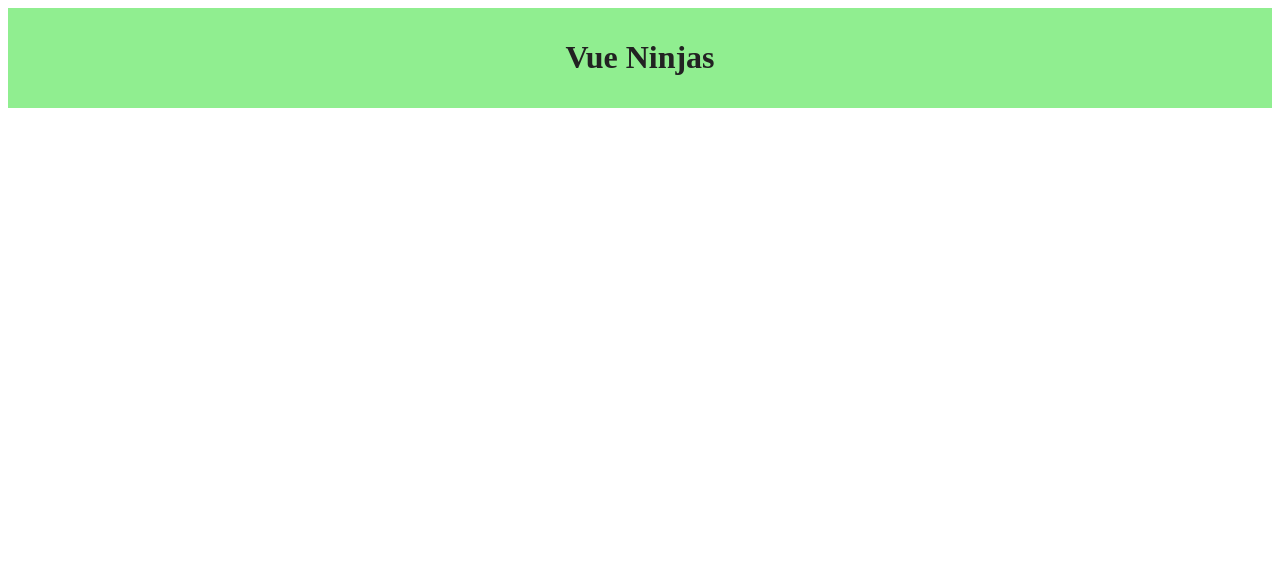
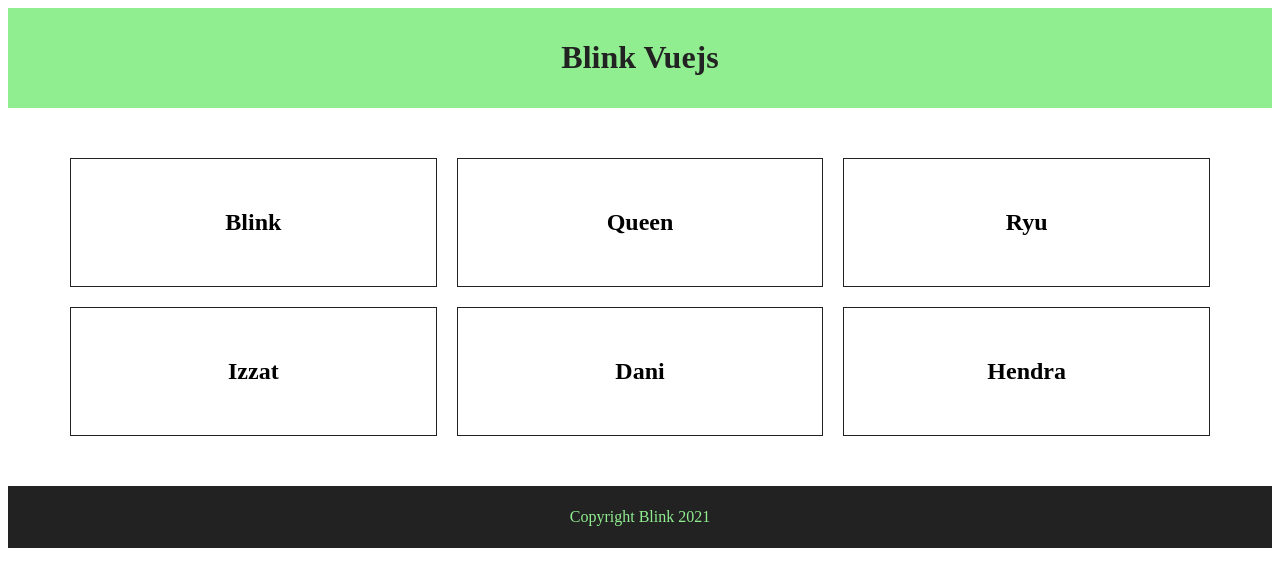
Before and after one commit to farhandardiri/mdnj, a Vue app: page / in a window 1280 px wide. Shown: the top 586 px of the page. Built offline with nearby package versions, Linux system fonts and the light colour scheme.

Commit message:
nesting components example

```diff
--- a/src/App.vue
+++ b/src/App.vue
@@ -1,14 +1,20 @@
 <template>
   <div>
     <app-header></app-header>
+    <app-ninjas></app-ninjas>
+    <app-footer></app-footer>
   </div>
 </template>
 
 <script>
 import Header from "./components/Header";
+import Footer from "./components/Footer";
+import Ninjas from "./components/Ninjas";
 export default {
   components: {
     "app-header": Header,
+    "app-footer": Footer,
+    "app-ninjas": Ninjas,
   },
   data() {
     return {};
--- a/src/components/Footer.vue
+++ b/src/components/Footer.vue
@@ -1,12 +1,26 @@
-<template></template>
+<template>
+  <footer>
+    <p>{{ copyright }}</p>
+  </footer>
+</template>
 
 <script>
 export default {
   data() {
-    return {};
+    return {
+      copyright: "Copyright Blink 2021",
+    };
   },
 };
 </script>
 
 <style scoped>
+footer {
+  background: #222;
+  padding: 6px;
+}
+p {
+  color: lightgreen;
+  text-align: center;
+}
 </style>
--- a/src/components/Header.vue
+++ b/src/components/Header.vue
@@ -8,7 +8,7 @@
 export default {
   data() {
     return {
-      title: "Vue Ninjas",
+      title: "Blink Vuejs",
     };
   },
 };
--- a/src/components/Ninjas.vue
+++ b/src/components/Ninjas.vue
@@ -1,8 +1,14 @@
 <template>
-  <div>
-    <h1>List of ninjas</h1>
+  <div id="ninjas">
     <ul>
-      <li v-for="ninja in ninjas">{{ ninja }}</li>
+      <li
+        v-for="(ninja, index) in ninjas"
+        :key="index"
+        v-on:click="ninja.show = !ninjas.show"
+      >
+        <h2>{{ ninja.name }}</h2>
+        <h3 v-show="ninja.show">{{ ninja.speciality }}</h3>
+      </li>
     </ul>
   </div>
 </template>
@@ -11,14 +17,39 @@
 export default {
   data() {
     return {
-      ninjas: ["Farhan", "Blink", "Queen"],
+      ninjas: [
+        { name: "Blink", speciality: "Vue Components", show: false },
+        { name: "Queen", speciality: "HTML Wizardry", show: false },
+        { name: "Ryu", speciality: "Click Events", show: false },
+        { name: "Izzat", speciality: "Sound System", show: false },
+        { name: "Dani", speciality: "Photograpy", show: false },
+        { name: "Hendra", speciality: "Kepala Asrama", show: false },
+      ],
     };
   },
 };
 </script>
 
 <style scoped>
-h1 {
-  color: green;
+#ninjas {
+  width: 100%;
+  max-width: 1200px;
+  margin: 40px auto;
+  padding: 0 20px;
+  box-sizing: border-box;
+}
+ul {
+  display: flex;
+  flex-wrap: wrap;
+  list-style-type: none;
+  padding: 0;
+}
+li {
+  flex-grow: 1;
+  flex-basis: 300px;
+  text-align: center;
+  padding: 30px;
+  border: 1px solid #222;
+  margin: 10px;
 }
 </style>
```
